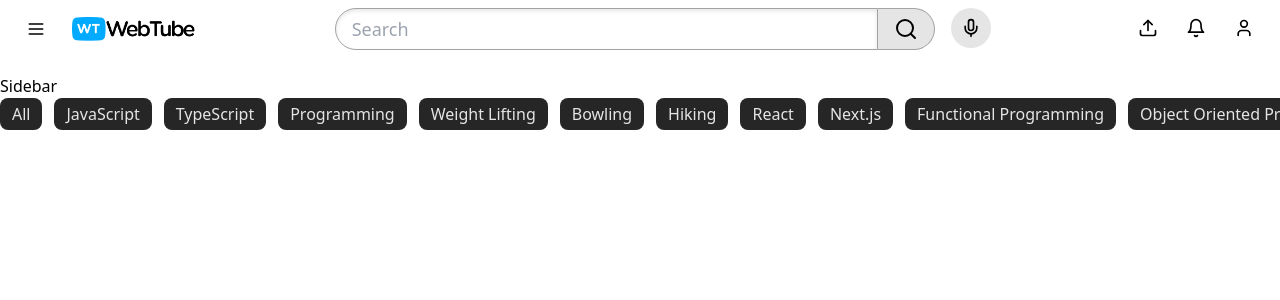
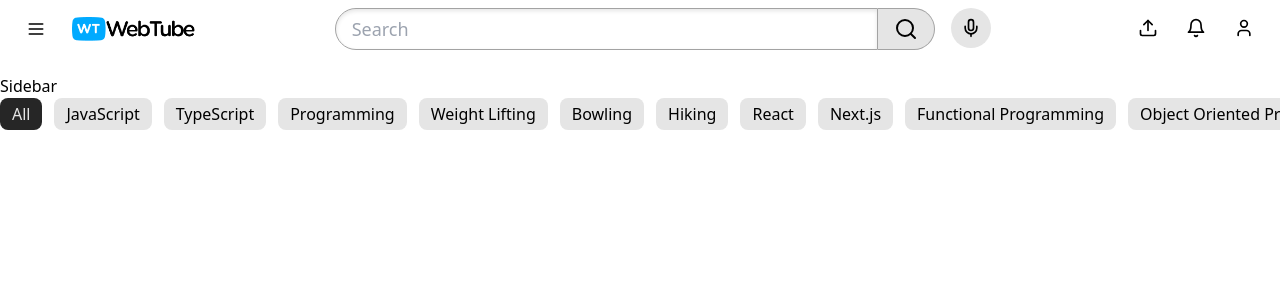
Before and after one commit to kmacfadyen/my-youtube-application, a React (Vite) app: page / in a window 1280 px wide. Shown: the top 300 px of the page. Built offline with nearby package versions, Linux system fonts and the light colour scheme.

Commit message:
Categories highlight correctly

```diff
--- a/src/App.tsx
+++ b/src/App.tsx
@@ -1,15 +1,22 @@
 import { PageHeader } from "./layouts/PageHeader";
 import { CategoryPills } from "./components/CategoryPills";
 import { categories } from "./data/home";
+import { useState } from "react";
 
 function App() {
+  const [selectedCategory, setSelectedCategory] = useState(categories[0]);
+
   return <div className="max-h-screen flex flex-col">
     <PageHeader />
     <div className="grid grid-cols-[auto,1fr]
     flex-grow-1 overflow-auto"></div>
     <div>Sidebar</div>
     <div className="sticky top-0 bg-white z-10 pb-4">
-      <CategoryPills categories={categories}/>
+      <CategoryPills
+      categories={categories}
+      selectedCategory={selectedCategory}
+      onSelect={setSelectedCategory}
+      />
     </div>
   </div>
 }
--- a/src/components/CategoryPills.tsx
+++ b/src/components/CategoryPills.tsx
@@ -1,17 +1,20 @@
 import { Button } from "./Button";
 
 type CategoryPillProps = {
-    categories: string[]
+    categories: string[],
+    selectedCategory: string,
+    onSelect: (category: string) => void
 }
 
-export function CategoryPills ({ categories }: CategoryPillProps) {
+export function CategoryPills ({ categories, selectedCategory, onSelect }: CategoryPillProps) {
     return <div className="overflow-x-hidden relative">
         <div className="flex whitespace-nowrap gap-3 transition-transform
         w-[max-content]">
             {categories.map(category => (
                 <Button
                     key={category}
-                    variant="dark"
+                    onClick={() => onSelect(category)}
+                    variant={selectedCategory === category ? "dark" : "default"}
                     className="py-1 px-3 rounded-lg whitespace-nowrap"
                 >
                     {category}
```
